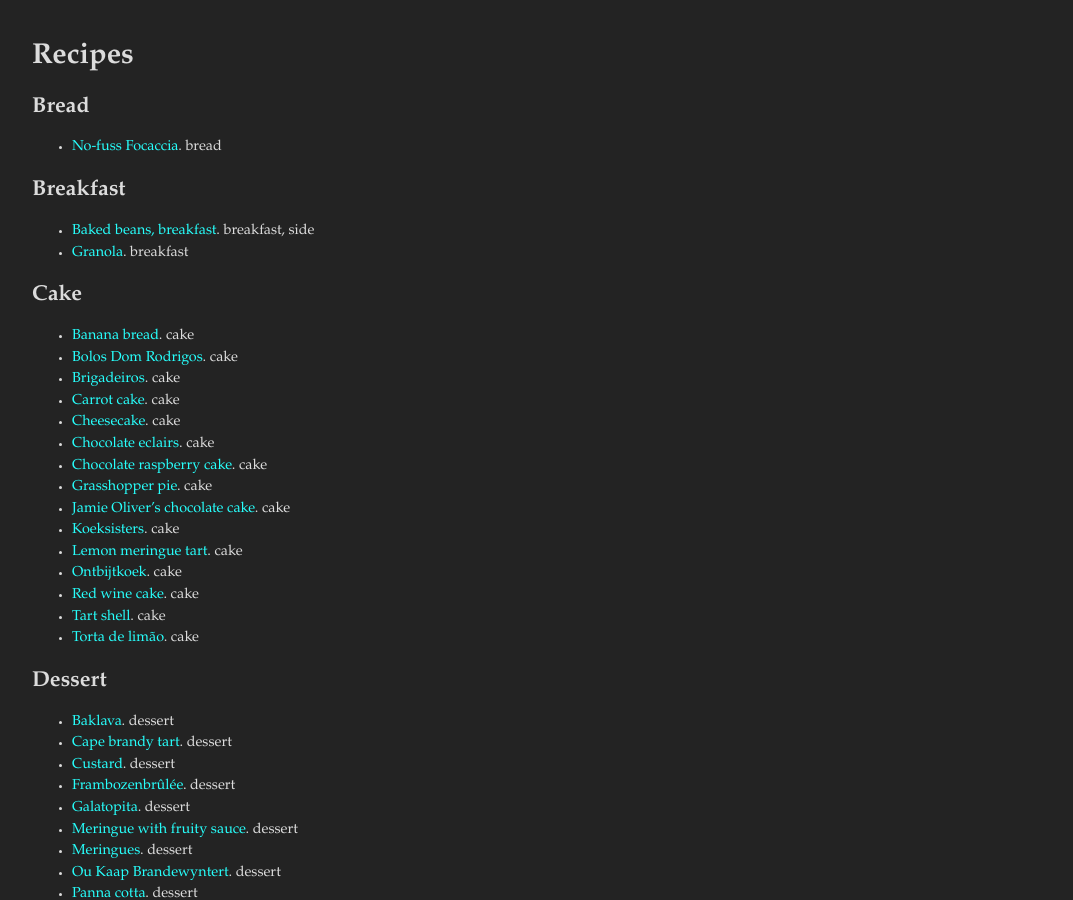
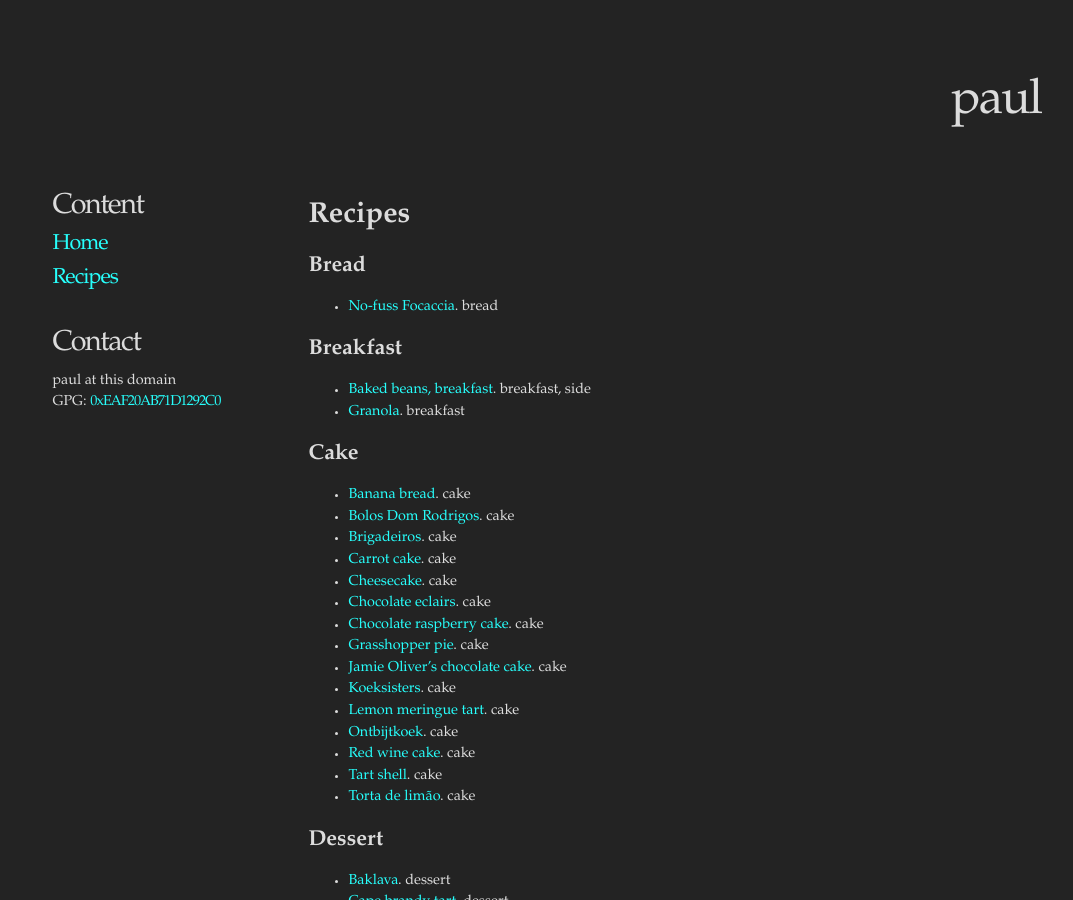
Before and after one commit to toothbrush/toothbrush.github.io, a Jekyll site: the page built from recipes.md, in a window 1280 px wide and 900 px high. Shown: the whole window, without its empty margins (96-1169 px from the left). Built offline with Jekyll 4.4.1, drawn with Linux system fonts in a browser that asks for light colours; our own code applies the rules of GitHub Pages for plain Markdown files; some of the changed text lies outside the part shown.

Commit message:
default layout a bit more like before

```diff
--- a/_layouts/default.html
+++ b/_layouts/default.html
@@ -9,8 +9,33 @@
     <link rel="stylesheet" href="{{ "/css/swier.css?v=" | append: site.github.build_revision | relative_url }}">
   </head>
   <body>
-
+  <div id="header">
+    <h1>paul</h1>
+  </div>
+  <div class="colmask leftmenu">
+  <div class="colleft">
+    <div class="col1">
       {{ content }}
-
+    </div>
+    <div class="col2">
+      <h2>Content</h2>
+      <ul>
+        <li><a href="/index.html">Home</a></li>
+        <li><a href="/recipes/index.html">Recipes</a></li>
+      </ul>
+      <h2>Contact</h2>
+      <p>
+        paul at this domain
+        <br />
+        GPG: <a href="https://pgp.mit.edu/pks/lookup?op=vindex&search=0xEAF20AB71D1292C0" id="normallink">0xEAF20AB71D1292C0</a>
+      </p>
+    </div>
+  </div>
+</div>
+<div class="footer">
+  <p>
+    Last updated on $modified$, <a href="https://github.com/toothbrush/denknerd/commit/$gitsha$">source</a>.
+  </p>
+</div>
   </body>
 </html>
```
